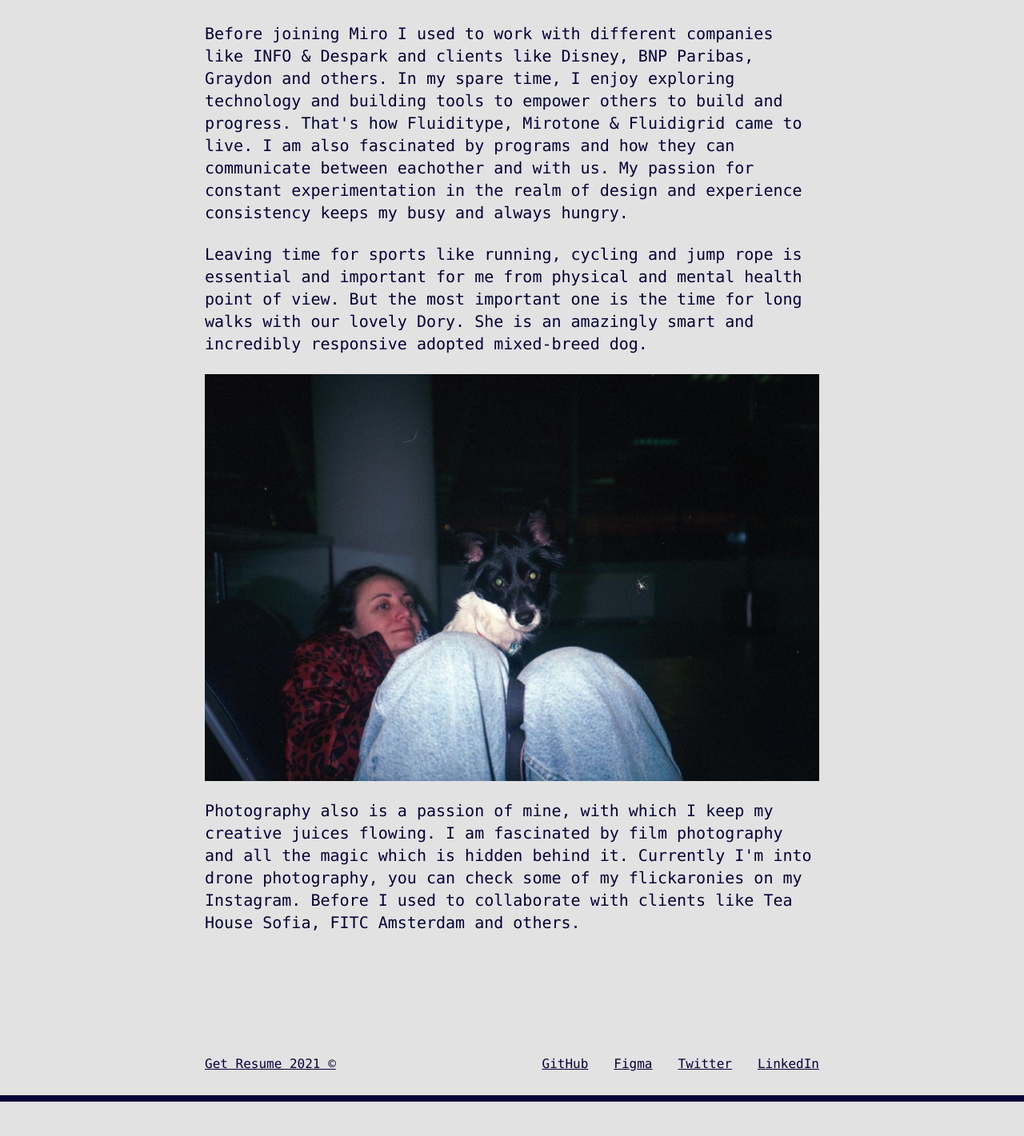
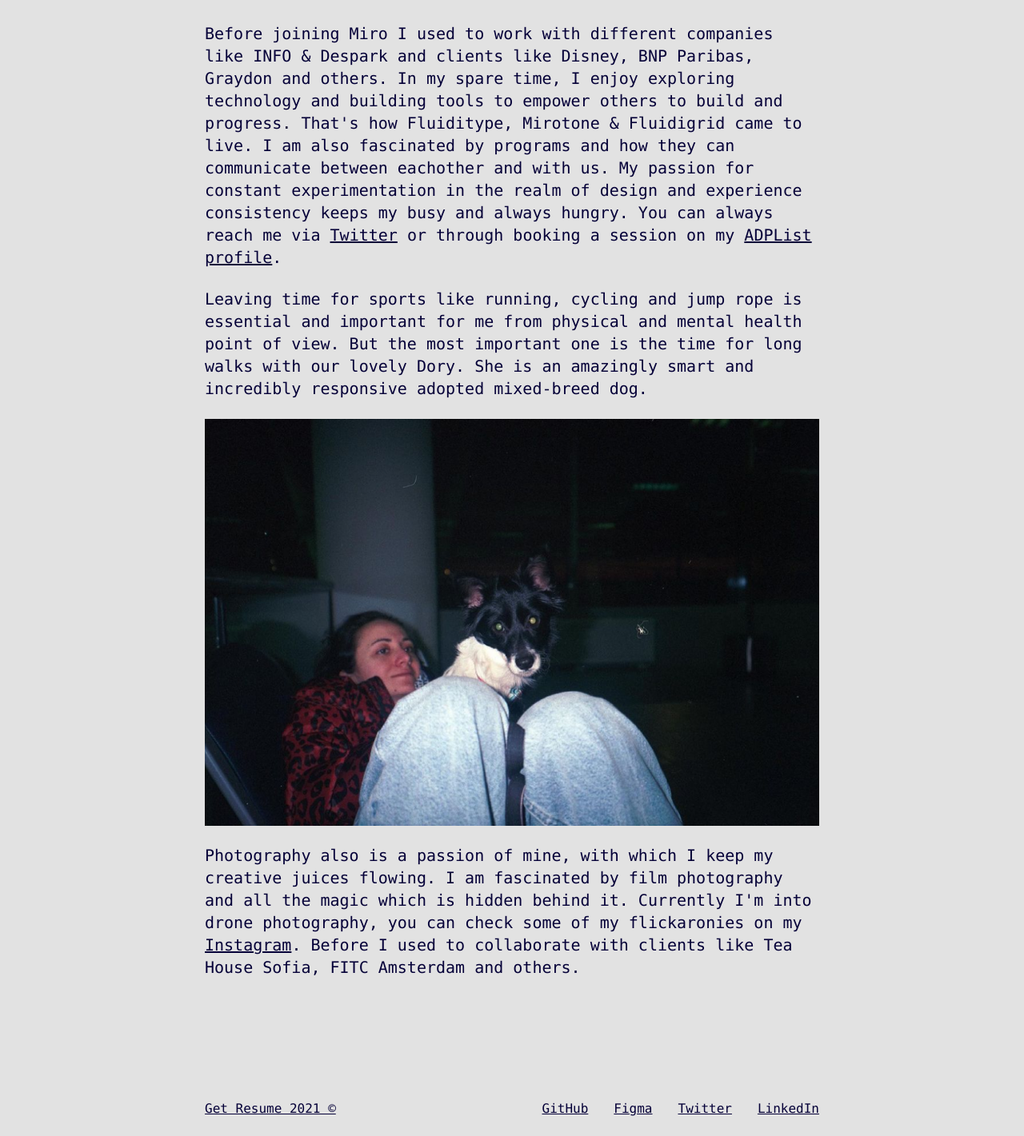
Before and after one commit to boriskirov/boris-kirov-portfolio, a Next.js app: page /about in a window 1280 px wide. Shown: the part 970-2391 px from the top of the page at 80% size. Before the commit the page ends 2348 px from the top, so only its background shows below. Built offline with nearby package versions, Linux system fonts and the light colour scheme.

Commit message:
small content fixes on about

```diff
--- a/pages/about.js
+++ b/pages/about.js
@@ -91,7 +91,19 @@ function Blog() {
                     to live. I am also fascinated by programs and how they can
                     communicate between eachother and with us. My passion for
                     constant experimentation in the realm of design and
-                    experience consistency keeps my busy and always hungry.
+                    experience consistency keeps my busy and always hungry. You
+                    can always reach me via{" "}
+                    <a href="https://twitter.com/sboriskirov" target="_blank">
+                      Twitter
+                    </a>{" "}
+                    or through booking a session on my{" "}
+                    <a
+                      href="https://www.adplist.org/mentors/boris-kirov"
+                      target="_blank"
+                    >
+                      ADPList profile
+                    </a>
+                    .
                   </p>
                   <p>
                     Leaving time for sports like running, cycling and jump rope
@@ -106,9 +118,12 @@ function Blog() {
                     creative juices flowing. I am fascinated by film photography
                     and all the magic which is hidden behind it. Currently I'm
                     into drone photography, you can check some of my
-                    flickaronies on my Instagram. Before I used to collaborate
-                    with clients like Tea House Sofia, FITC Amsterdam and
-                    others.{" "}
+                    flickaronies on my{" "}
+                    <a href="https://instagram.com/yng.blds" target="_blank">
+                      Instagram
+                    </a>
+                    . Before I used to collaborate with clients like Tea House
+                    Sofia, FITC Amsterdam and others.{" "}
                   </p>
                 </section>
               </div>
--- a/pages/index.js
+++ b/pages/index.js
@@ -100,7 +100,9 @@ function Home() {
                     </li>
                     <li className="blog">
                       <Link href="/blog" as="/blog">
-                        <a className={`${utilStyles.internalPassage}`}>Blog</a>
+                        <a className={`${utilStyles.internalPassage}`}>
+                          Writings
+                        </a>
                       </Link>
                     </li>
                   </ul>
```
